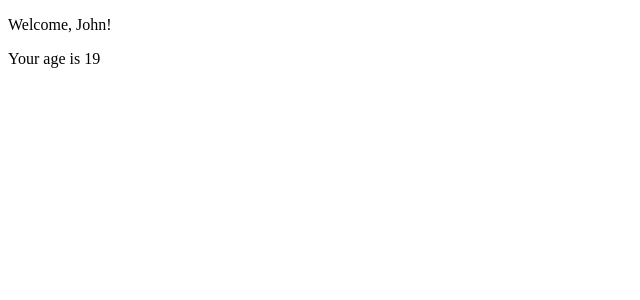
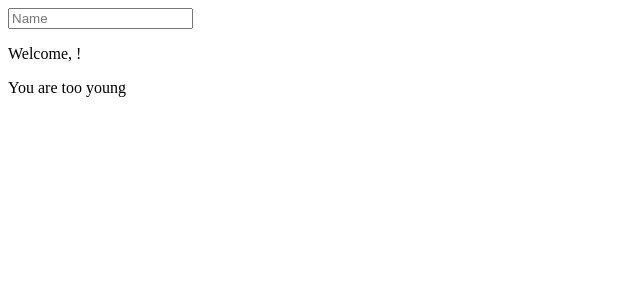
Before and after one commit to georgev-97/react-stack, a React (Create React App) app: page / in a window 1280 px wide. Shown: the top 300 px of the page, without its empty margins (0-640 px from the left). Built offline with nearby package versions, Linux system fonts and the light colour scheme.

Commit message:
feat: add interactiveWelcome

```diff
--- a/src/App.js
+++ b/src/App.js
@@ -1,11 +1,11 @@
 import React from "react";
-import { Welcome } from "./Welcome";
+import { InteractiveWelcome } from "./InteractiveWelcome";
 
 export class App extends React.Component {
   render() {
     return (
       <div>
-        <Welcome name="John" age={19} />
+        <InteractiveWelcome name="John" age={19} />
       </div>
     );
   }
--- /dev/null
+++ b/src/InteractiveWelcome.js
@@ -0,0 +1,27 @@
+import React from "react";
+import Welcome from './Welcome';
+
+export class InteractiveWelcome extends React.Component{
+
+    state={
+        name: ""
+    }
+
+    handleInput = (event) => {
+        let name = event.target.value;
+        this.setState({name: name});
+    }
+
+    render(){
+        return(
+            <div>
+                <input onChange = {this.handleInput} type="text" placeholder="Name"/>
+                <Welcome name={this.state.name}/>
+            </div>
+        )
+    }
+}
+
+
+// Create an InteractiveWelcome component that renders an input tag and the Welcome component.
+// Pass the current content of the input tag to the name prop of the Welcome component. The input tag should be a controlled component.
--- a/src/Welcome.js
+++ b/src/Welcome.js
@@ -15,3 +15,8 @@ export class Welcome extends React.Component{
 Welcome.defaultProps = {
     name: "George"
 }
+
+export default Welcome;
+
+// Create an InteractiveWelcome component that renders an input tag and the Welcome component.
+// Pass the current content of the input tag to the name prop of the Welcome component. The input tag should be a controlled component.
```
